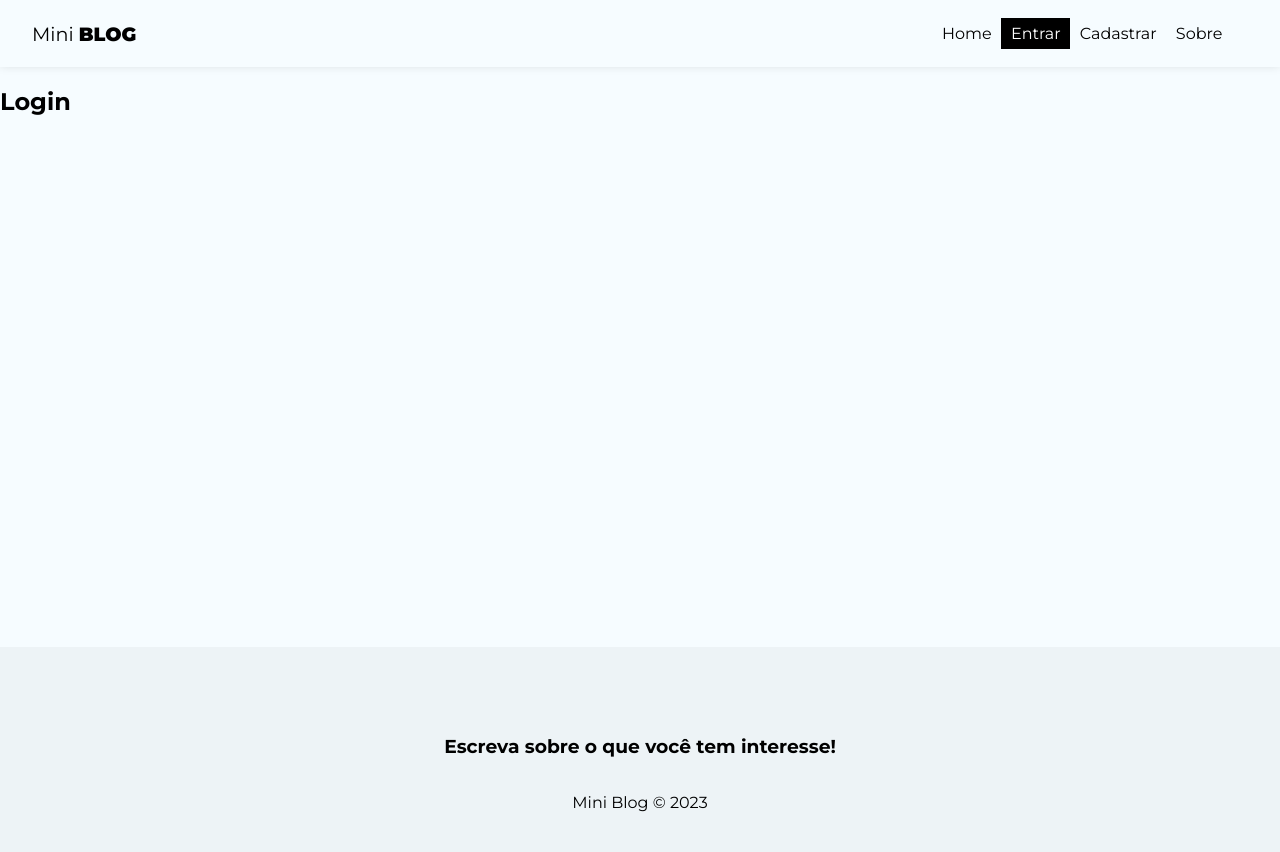
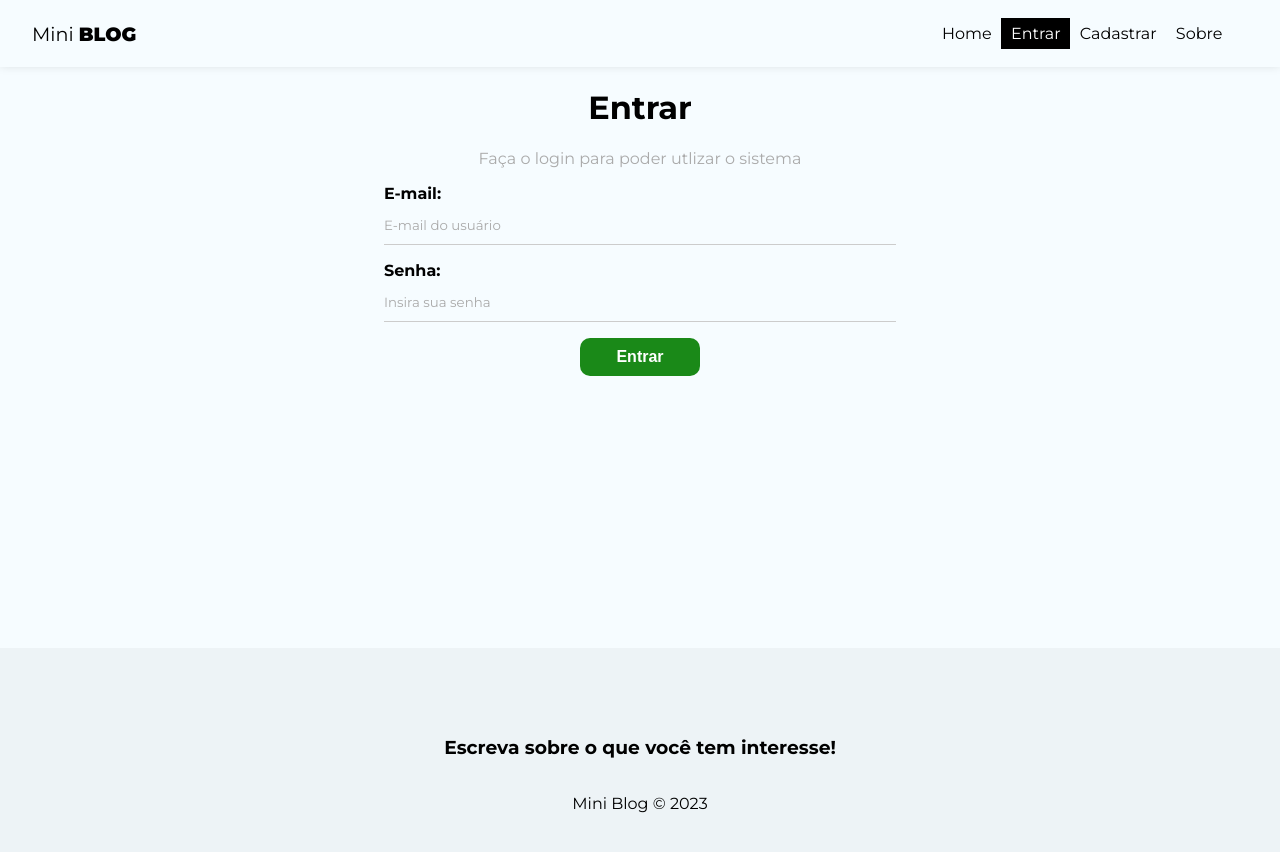
Before and after one commit to joaogui20/mini-blog, a React (Create React App) app: page /login in a window 1280 px wide. Shown: the top 852 px of the page. Built offline with nearby package versions, Linux system fonts and the light colour scheme; no server answers.

Commit message:
Estruturando a página de login

```diff
--- a/src/pages/Login/Login.js
+++ b/src/pages/Login/Login.js
@@ -1,9 +1,54 @@
 import styles from "./Login.module.css"
 
+import { useState, useEffect } from "react"
+import { useAuthentication } from "../../hooks/useAuthentication"
+
 const Login = () => {
+
+  const [email, setEmail] = useState("")
+  const [password, setPassword] = useState("")
+  const [error, setError] = useState("")
+
+  const { createUser, error: authError, loading } = useAuthentication()
+
+  const hanldeSubmit = async (e) => {
+    e.preventDefault()
+
+    setError("")
+
+    const user = {
+      email,
+      password
+    }
+
+    const res = await createUser(user)
+
+    console.log(res)
+  }
+
+  useEffect(() => {
+    if (authError) {
+      setError(authError)
+    }
+  }, [authError])
+
   return (
-    <div>
-        <h2>Login</h2>
+    <div className={styles.login}>
+        <h1>Entrar</h1>
+        <p>Faça o login para poder utlizar o sistema</p>
+        <form onSubmit={hanldeSubmit}>
+          <label>
+            <span>E-mail:</span>
+            <input type="email" name="email" required placeholder="E-mail do usuário" value={email} onChange={(e) => setEmail(e.target.value)} />
+          </label>
+          <label>
+            <span>Senha:</span>
+            <input type="password" name="password" required placeholder="Insira sua senha" value={password} onChange={(e) => setPassword(e.target.value)} />
+          </label>
+          {!loading && <button className="btn">Entrar</button>}
+          {loading && <button className="btn" disabled>Aguarde...</button>}
+          {error && <p className="error">{error}</p>}
+        </form>
     </div>
   )
 }
--- a/src/pages/Login/Login.module.css
+++ b/src/pages/Login/Login.module.css
@@ -0,0 +1,7 @@
+.login {
+    text-align: center;
+}
+
+.login p {
+    color: #aaa;
+}
```
